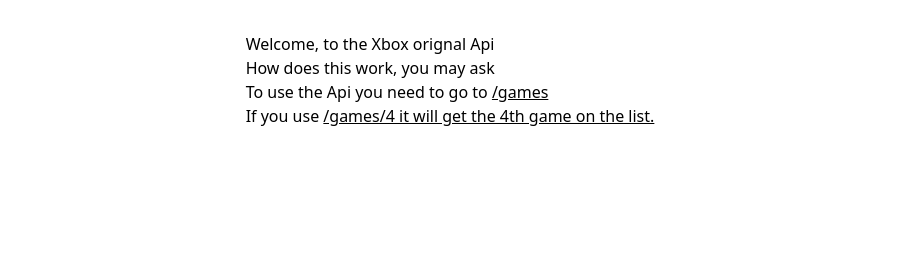
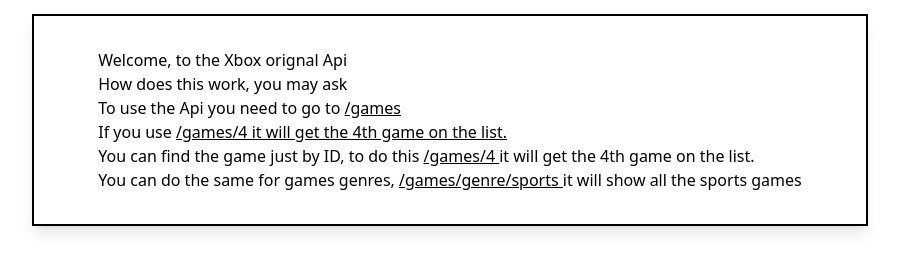
Before and after one commit to HelloDearSir/xboxoriginalapi, a website: page html/index.html in a window 1280 px wide. Shown: the whole page, without its empty margins (190-1089 px from the left). Drawn offline with nearby package versions, Linux system fonts and the light colour scheme.

Commit message:
homepage border

```diff
--- a/html/index.html
+++ b/html/index.html
@@ -13,13 +13,17 @@
 </head>
 
 <body>
-    <div role=tab class="flex flex-col h-40 items-center justify-center">
-        <div>
-            <div class="mx-8">
+    <div role=tab class="flex flex-col h-40 items-center justify-center my-10">
+        <div class="border-2 border-soild  shadow-lg">
+            <div class="mx-8 p-8 ">
                 <h1 class="align-middle"> Welcome, to the Xbox orignal Api </h1>
                 <h2 class="align-middle"> How does this work, you may ask </h2>
                 <p class="align-middle " > To use the Api you need to go to <a  class='underline underline-offset-1' href='/games'>/games</a></p>
                 <p> If you use <a  class='underline underline-offset-1' href='/games/4'>/games/4 it will get the 4th game on the list.</a></p>
+                <p> You can find the game just by ID, to do this <a  class='underline underline-offset-1' href='/games/4'>/games/4 </a> it will get the 4th game on the list.</p>
+                <p> You can do the same for games genres, <a  class='underline underline-offset-1' href='/games/genre/sports'>/games/genre/sports </a>  it will show all the sports games</p>
+
+
             </div>
         </div>
     </div>
```
